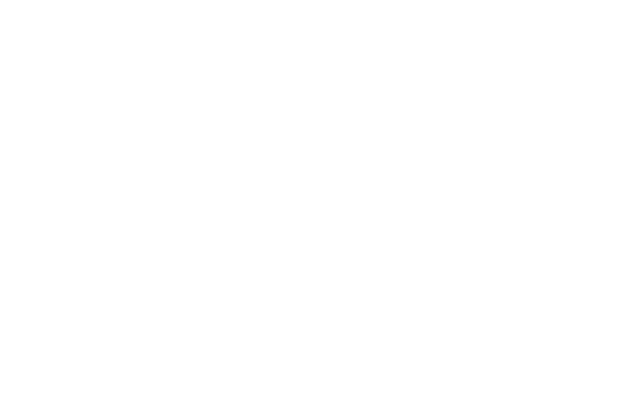
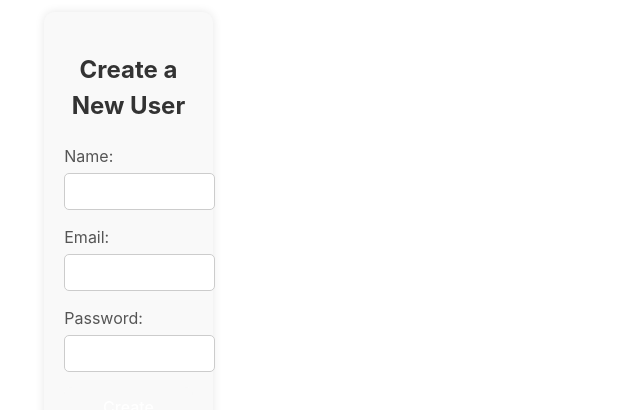
Before and after one commit to stump297/Basement-Bank-, a React (Vite) app in the folder client/: page /create-user in a window 1280 px wide. Before the commit this address had no page. Shown: the part 160-570 px from the top of the page, without its empty margins (0-640 px from the left). Built offline with nearby package versions, Linux system fonts and the light colour scheme.

Commit message:
added create user component along with its css, updated the router

```diff
--- a/client/src/app/App.jsx
+++ b/client/src/app/App.jsx
@@ -4,6 +4,8 @@
 import MyBasements from './pages/MyBasements';
 import Basement from './pages/Basement';
 import CreateBasement from './pages/CreateBasement';
+import UserForm from './pages/UserForm';
+import './pages/css/UserForm.css';
 
 function App() {
   return (
@@ -13,6 +15,7 @@
         <Route path="/my-basements" element={<MyBasements />} />
         <Route path="/basement" element={<Basement />} />
         <Route path="/create" element={<CreateBasement />} />
+        <Route path="/create-user" element={<UserForm />} />
       </Routes>
     </Router>
   );
--- a/client/src/app/pages/Login.jsx
+++ b/client/src/app/pages/Login.jsx
@@ -8,7 +8,7 @@
       <h1>Welcome to Basement Bank</h1>
       <div className="greeting">Hello</div>
       <Link to="/my-basements"><button id="login">Login</button></Link>
-      <Link to="/create"><button id="create-account">Create Account</button></Link>
+      <Link to="/create-user"><button id="create-user">Create User</button></Link>
     </div>
   );
 }
--- /dev/null
+++ b/client/src/app/pages/UserForm.jsx
@@ -0,0 +1,63 @@
+import React, { useState } from 'react';
+
+function UserForm() {
+  const [name, setName] = useState('');
+  const [email, setEmail] = useState('');
+  const [password, setPassword] = useState('');
+  const [message, setMessage] = useState('');
+
+  const handleSubmit = (e) => {
+    e.preventDefault();
+    // Basic validation
+    if (!name || !email || !password) {
+      setMessage('All fields are required');
+      return;
+    }
+    // Here you would typically send the data to your server
+    console.log({ name, email, password });
+    setMessage('User created successfully!');
+    // Clear the form
+    setName('');
+    setEmail('');
+    setPassword('');
+  };
+
+  return (
+    <div className="user-form-container">
+      <h2>Create a New User</h2>
+      {message && <p className="message">{message}</p>}
+      <form onSubmit={handleSubmit}>
+        <div className="form-group">
+          <label htmlFor="name">Name:</label>
+          <input
+            type="text"
+            id="name"
+            value={name}
+            onChange={(e) => setName(e.target.value)}
+          />
+        </div>
+        <div className="form-group">
+          <label htmlFor="email">Email:</label>
+          <input
+            type="email"
+            id="email"
+            value={email}
+            onChange={(e) => setEmail(e.target.value)}
+          />
+        </div>
+        <div className="form-group">
+          <label htmlFor="password">Password:</label>
+          <input
+            type="password"
+            id="password"
+            value={password}
+            onChange={(e) => setPassword(e.target.value)}
+          />
+        </div>
+        <button type="submit">Create User</button>
+      </form>
+    </div>
+  );
+}
+
+export default UserForm;
--- /dev/null
+++ b/client/src/app/pages/css/UserForm.css
@@ -0,0 +1,49 @@
+.user-form-container {
+    background-color: #f9f9f9;
+    width: 50%;
+    padding: 20px;
+    border-radius: 10px;
+    margin: 50px auto;
+    text-align: center;
+    box-shadow: 0 0 10px rgba(0, 0, 0, 0.1);
+  }
+
+  .user-form-container h2 {
+    color: #333;
+  }
+
+  .form-group {
+    margin-bottom: 15px;
+    text-align: left;
+  }
+
+  .form-group label {
+    display: block;
+    margin-bottom: 5px;
+    color: #555;
+  }
+
+  .form-group input {
+    width: 100%;
+    padding: 10px;
+    border: 1px solid #ccc;
+    border-radius: 5px;
+  }
+
+  .message {
+    color: green;
+    margin-bottom: 15px;
+  }
+
+  button {
+    padding: 10px 20px;
+    background-color: #4CAF50;
+    color: white;
+    border: none;
+    border-radius: 5px;
+    cursor: pointer;
+  }
+
+  button:hover {
+    background-color: #45a049;
+  }
```
